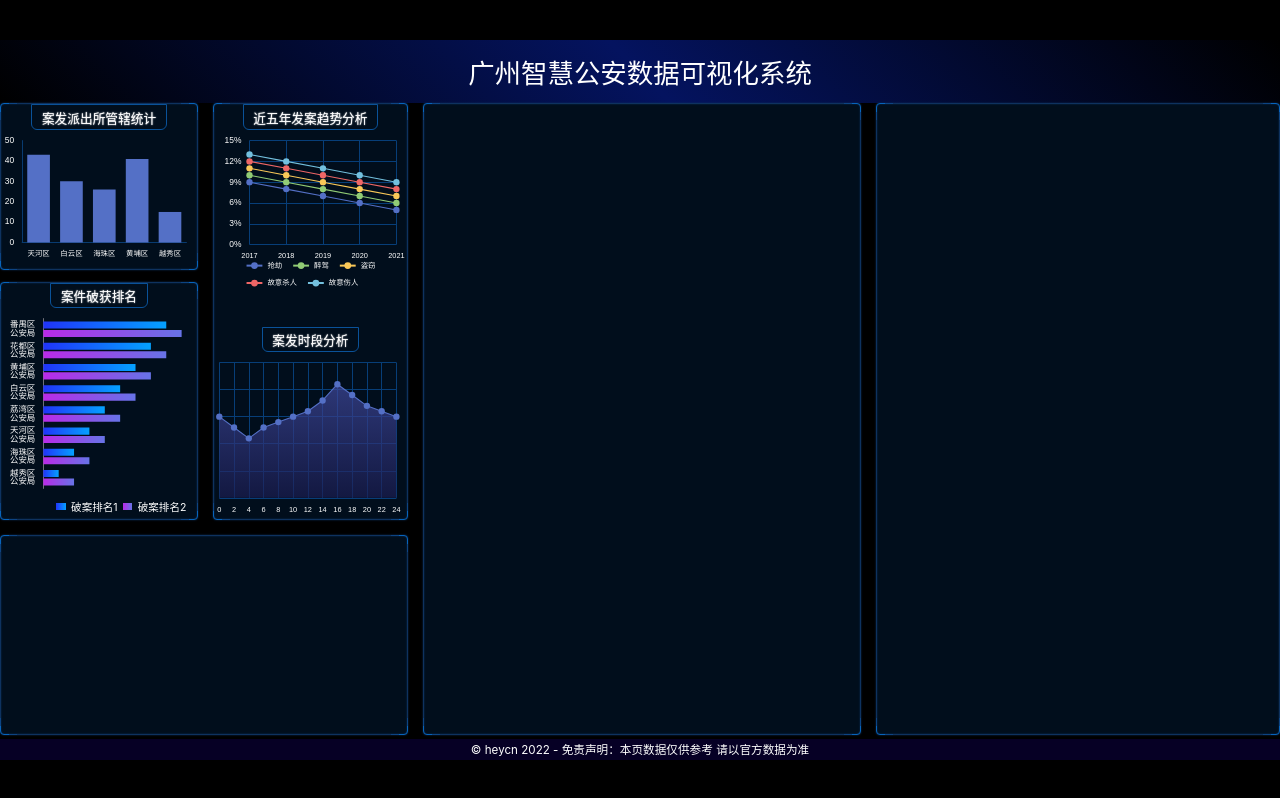
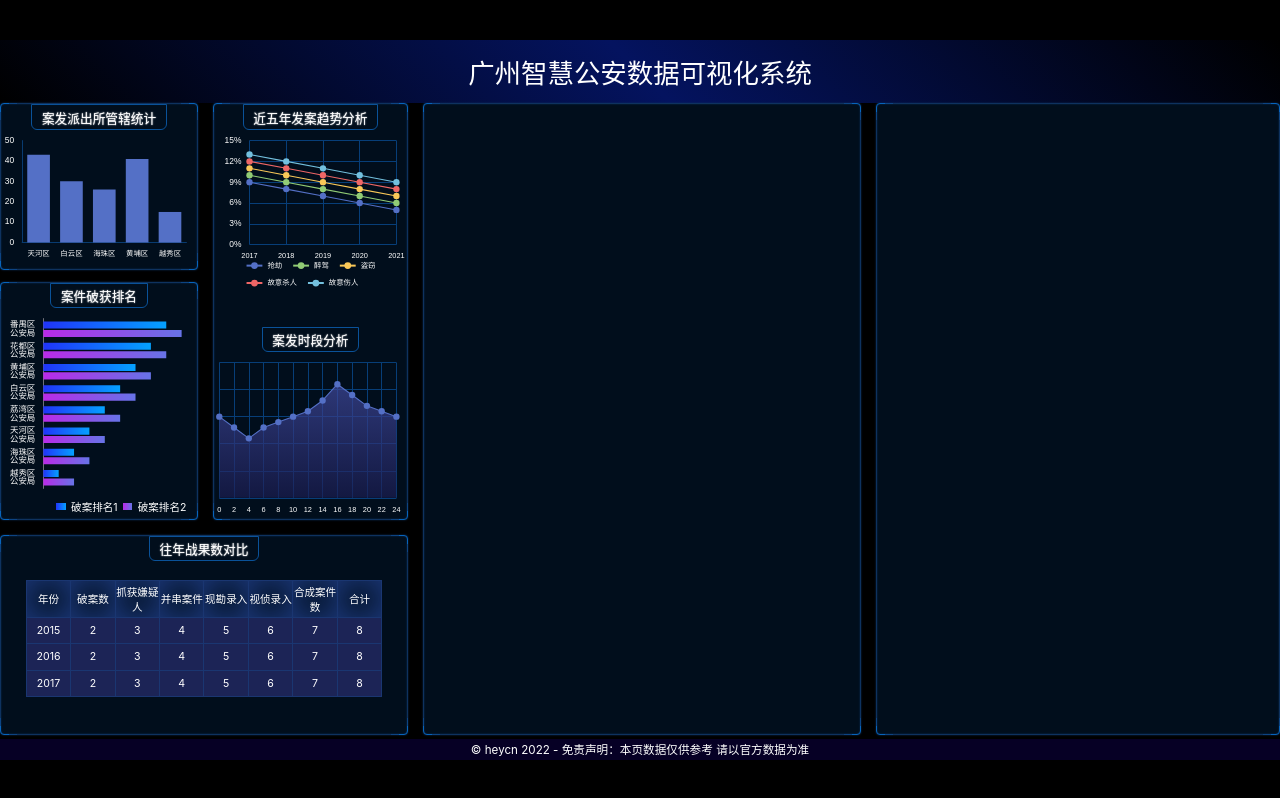
Before and after one commit to heycn/react-data-view, a React (Vite) app: page /#/ in a window 1280 px wide. Built offline with nearby package versions, Linux system fonts and the light colour scheme.

Commit message:
制作 Chart5

```diff
--- /dev/null
+++ b/src/components/chart-5.tsx
@@ -0,0 +1,55 @@
+import React from 'react';
+
+export const Chart5 = () => {
+  return (
+    <div className='战果'>
+      <h2>往年战果数对比</h2>
+      <table>
+        <thead>
+          <tr>
+            <th>年份</th>
+            <th>破案数</th>
+            <th>抓获嫌疑人</th>
+            <th>并串案件</th>
+            <th>现勘录入</th>
+            <th>视侦录入</th>
+            <th>合成案件数</th>
+            <th>合计</th>
+          </tr>
+        </thead>
+        <tbody>
+          <tr>
+            <td>2015</td>
+            <td>2</td>
+            <td>3</td>
+            <td>4</td>
+            <td>5</td>
+            <td>6</td>
+            <td>7</td>
+            <td>8</td>
+          </tr>
+          <tr>
+            <td>2016</td>
+            <td>2</td>
+            <td>3</td>
+            <td>4</td>
+            <td>5</td>
+            <td>6</td>
+            <td>7</td>
+            <td>8</td>
+          </tr>
+          <tr>
+            <td>2017</td>
+            <td>2</td>
+            <td>3</td>
+            <td>4</td>
+            <td>5</td>
+            <td>6</td>
+            <td>7</td>
+            <td>8</td>
+          </tr>
+        </tbody>
+      </table>
+    </div>
+  );
+};
--- a/src/pages/home.scss
+++ b/src/pages/home.scss
@@ -87,7 +87,8 @@
     .管辖统计,
     .破获排名,
     .发案趋势,
-    .案发时段 {
+    .案发时段,
+    .战果 {
       height: px(315);
       display: flex;
       flex-direction: column;
@@ -112,6 +113,34 @@
     .发案趋势,
     .案发时段 {
       height: px(363);
+    }
+
+    .战果 {
+      >table {
+        border-collapse: collapse;
+        margin: px(36) auto;
+
+        th,
+        td {
+          border: 1px solid #1a3671;
+        }
+
+        thead {
+          th {
+            height: px(70);
+            box-shadow: inset 0 0 px(60) 0 #1f3d85;
+          }
+        }
+
+        tbody {
+          td {
+            height: px(50);
+            width: px(84);
+            background: #1c2456;
+          }
+
+        }
+      }
     }
 
     .破获排名 {
--- a/src/pages/home.tsx
+++ b/src/pages/home.tsx
@@ -3,6 +3,7 @@
 import { Chart2 } from '../components/chart-2';
 import { Chart3 } from '../components/chart-3';
 import { Chart4 } from '../components/chart-4';
+import { Chart5 } from '../components/chart-5';
 import './home.scss';
 
 export const Home = () => {
@@ -20,7 +21,9 @@
           <Chart3 />
           <Chart4 />
         </section>
-        <section className='border section3'></section>
+        <section className='border section3'>
+          <Chart5 />
+        </section>
         <section className='border section4'></section>
         <section className='border section5'></section>
       </main>
```
